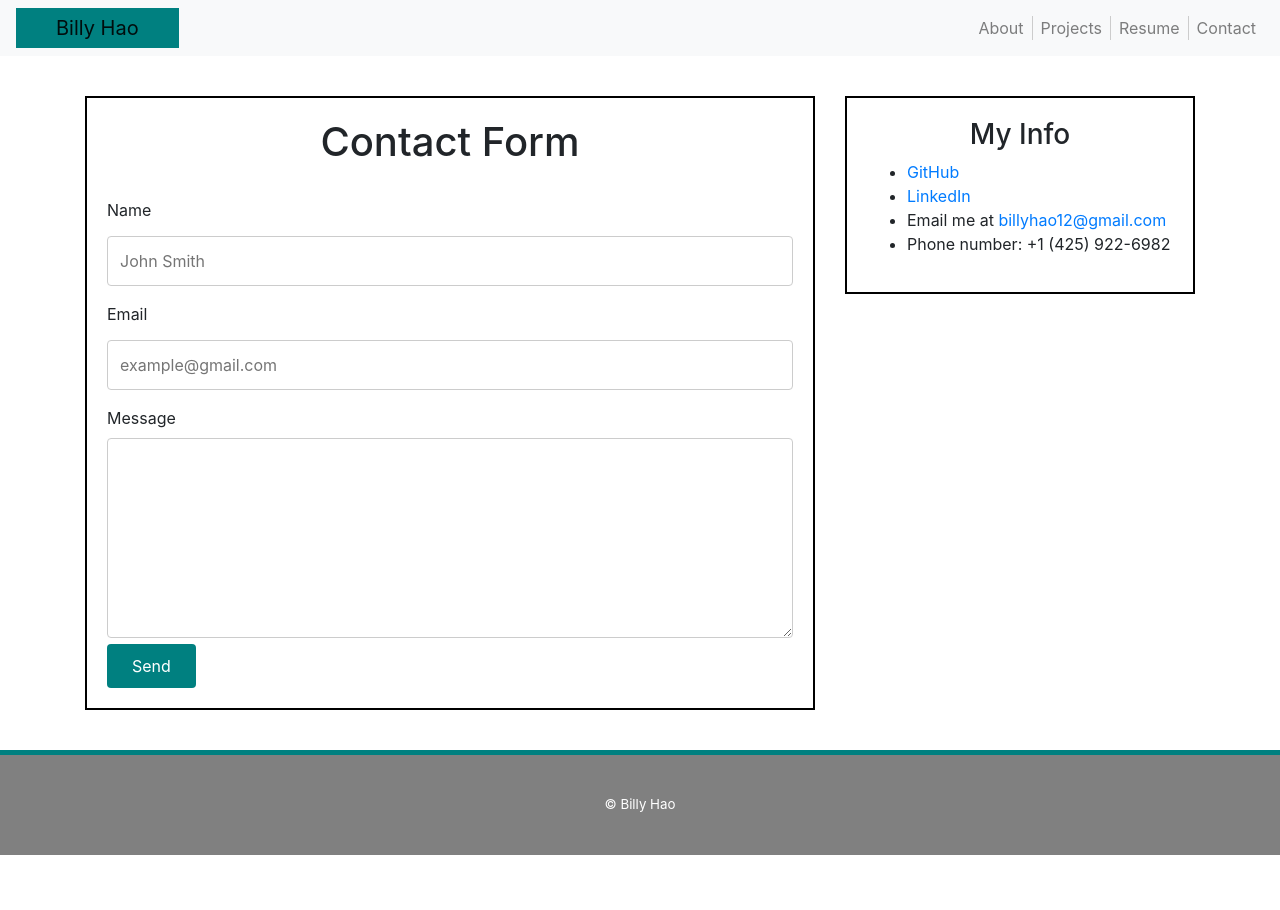
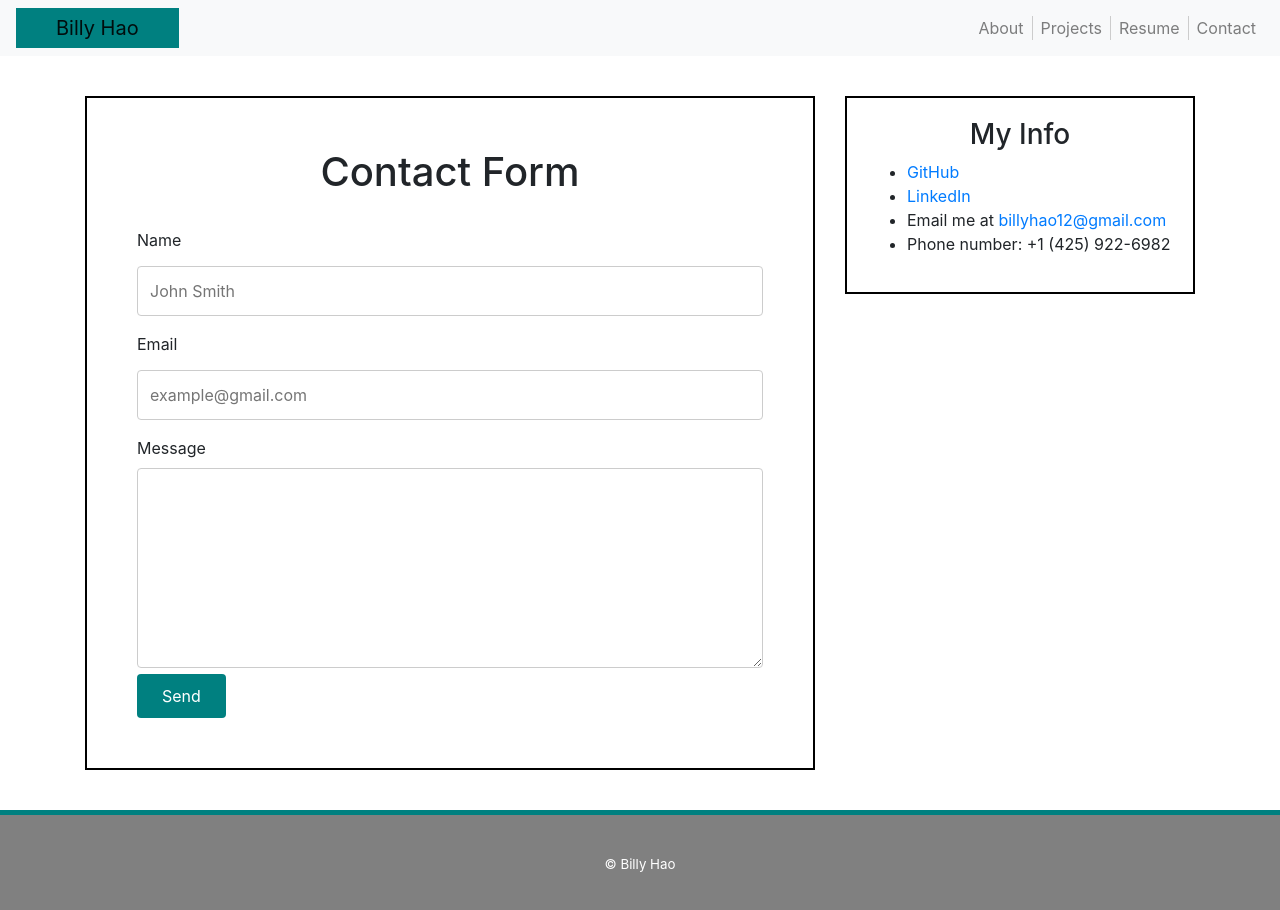
Before and after one commit to billyhao12/react-portfolio, a React (Create React App) app: page /contact in a window 1280 px wide. Shown: the top 910 px of the page. Before the commit the page ends 855 px from the top, so only its background shows below. Built offline with nearby package versions, Linux system fonts and the light colour scheme.

Commit message:
adjust padding of boxes

```diff
--- a/src/index.css
+++ b/src/index.css
@@ -19,6 +19,12 @@ code {
 
 .box {
   background-color: #FFF;
+  padding: 50px;
+  border: solid black 2px;
+}
+
+.infoBox {
+  background-color: #FFF;
   padding: 20px;
   border: solid black 2px;
 }
--- a/src/pages/Contact/index.js
+++ b/src/pages/Contact/index.js
@@ -43,7 +43,7 @@ function Contact({ className }) {
                 </Col>
 
                 <Col lg={4}>
-                    <div className="box">
+                    <div className="infoBox">
                         <h3>My Info</h3>
                         <ul>
                             <li><a href="https://github.com/billyhao12">GitHub</a></li>
```
